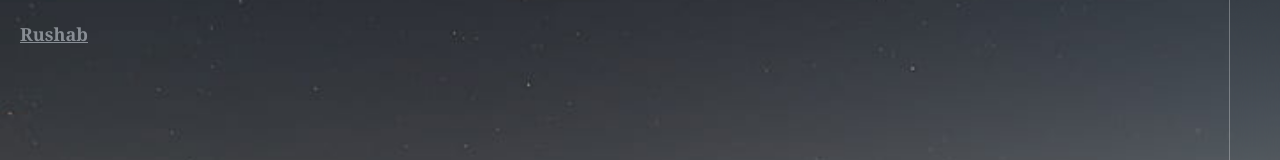
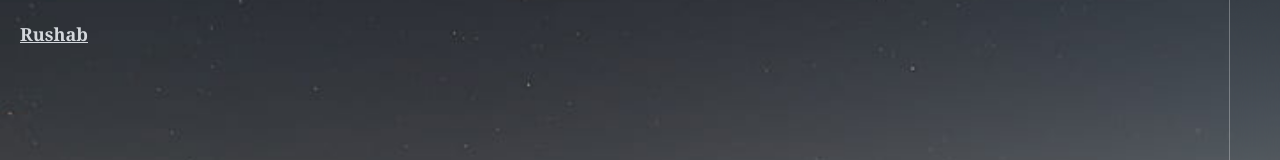
Before and after one commit to RushabRisal/mySite, a React (Vite) app: page / in a window 1280 px wide. Shown: the top 160 px of the page. Built offline with nearby package versions, Linux system fonts and the light colour scheme.

Commit message:
landing page

```diff
--- a/src/components/Logo.jsx
+++ b/src/components/Logo.jsx
@@ -1,6 +1,6 @@
 const Logo = () => {
     return (
-        <h1 className="absolute top-0 left-0 p-2 md:p-5 font-serif font-bold text-lg z-10 flex justify-center items-center underline text-slate-200/50">
+        <h1 className="absolute top-0 left-0 p-2 md:p-5 font-serif font-bold text-lg z-10 flex justify-center items-center underline text-slate-100/85 ">
             Rushab
         </h1>
      );
```
